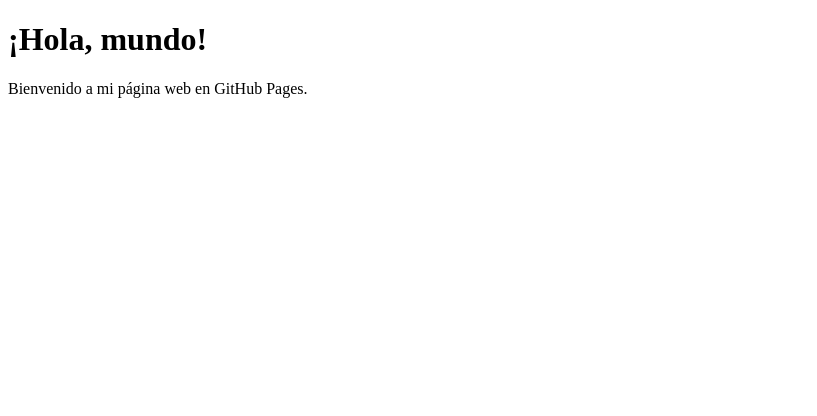
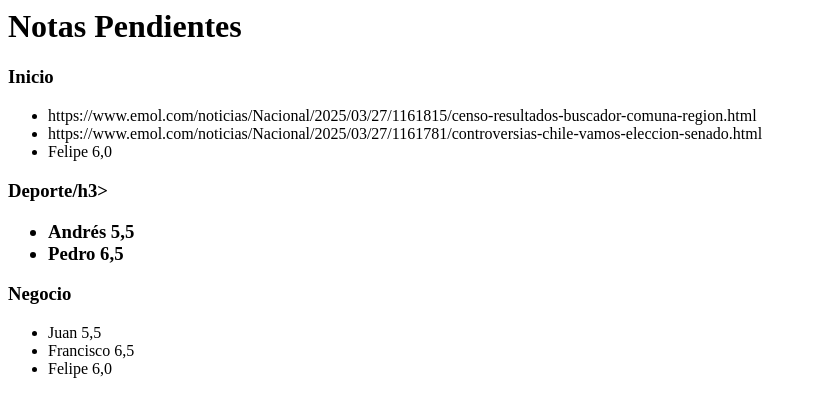
Before and after one commit to Pacavieress/pagina-web, a plain HTML site: page index.html in a window 1280 px wide. Shown: the whole page, without its empty margins (0-817 px from the left). Drawn offline with Linux system fonts and the light colour scheme.

Commit message:
Add files via upload

```diff
--- a/index.html
+++ b/index.html
@@ -1,12 +1,26 @@
-<!DOCTYPE html>
-<html lang="es">
-<head>
-    <meta charset="UTF-8">
-    <meta name="viewport" content="width=device-width, initial-scale=1.0">
-    <title>Mi Página Web</title>
-</head>
-<body>
-    <h1>¡Hola, mundo!</h1>
-    <p>Bienvenido a mi página web en GitHub Pages.</p>
-</body>
+<html>
+  <head>
+     <title>El Faro</title>
+  </head>
+  <body>
+     <h1>Notas Pendientes</h1>
+     <h3>Inicio</h3>
+     <ul>
+       <li>https://www.emol.com/noticias/Nacional/2025/03/27/1161815/censo-resultados-buscador-comuna-region.html</li>
+       <li>https://www.emol.com/noticias/Nacional/2025/03/27/1161781/controversias-chile-vamos-eleccion-senado.html</li>
+       <li>Felipe 6,0</li>
+     </ul>
+     <h3>Deporte/h3>
+     <ul>
+       <li>Andrés 5,5</li>
+       <li>Pedro 6,5</li>
+     </ul>
+      <h3>Negocio</h3>
+     <ul>
+       <li>Juan 5,5</li>
+       <li>Francisco 6,5</li>
+       <li>Felipe 6,0</li>
+     </ul>
+
+  </body
 </html>
```
